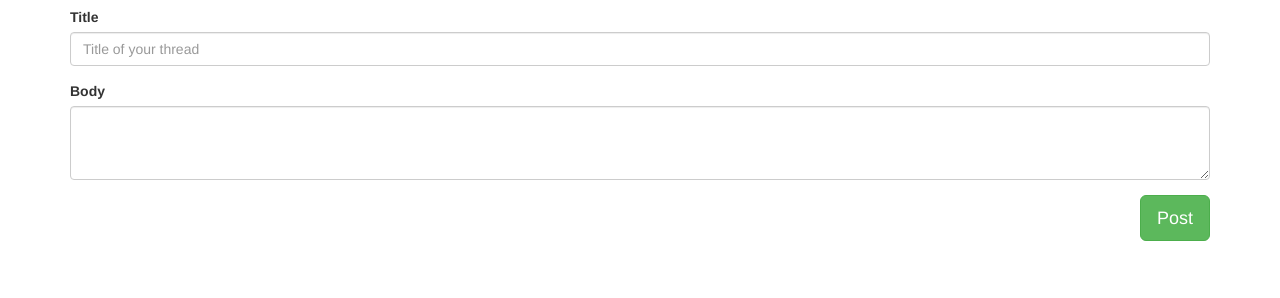
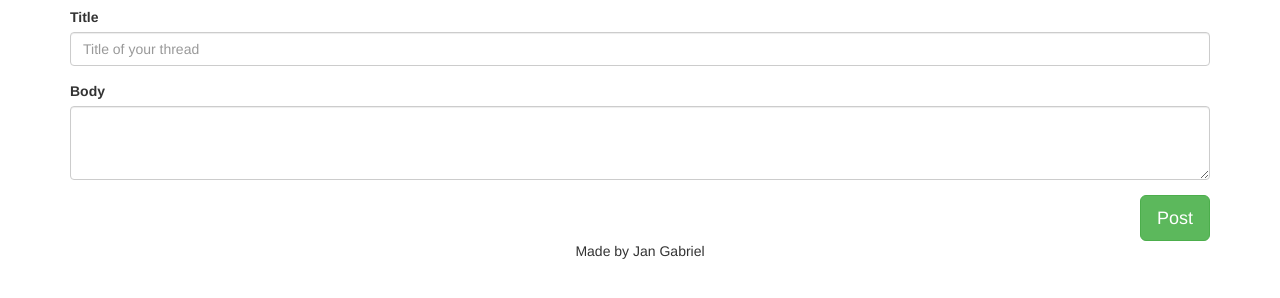
Before and after one commit to johnymachine/pwajg-client, a plain HTML site: page index.html in a window 1280 px wide. Shown: the part 194-492 px from the top of the page. Drawn offline with Linux system fonts and the light colour scheme; no server answers.

Commit message:
Update 2015-11-29T00:16:02.917Z

```diff
--- a/index.html
+++ b/index.html
@@ -1,4 +1,4 @@
 <!DOCTYPE html><html lang="en" ng-app="discussionBoardApp"><head><meta charset="utf-8"><meta http-equiv="X-UA-Compatible" content="IE=edge"><meta name="viewport" content="width=device-width,initial-scale=1"><!-- Angular locationProvider base url --><title>Discussion board</title><!-- App wide css compilation (bootstrap, fontawesome, app) --><link href="css/app.min.css" rel="stylesheet"><!-- HTML5 shim and Respond.js for IE8 support of HTML5 elements and media queries --><!-- WARNING: Respond.js doesn't work if you view the page via file:// --><!--[if lt IE 9]>
       <script src="https://oss.maxcdn.com/html5shiv/3.7.2/html5shiv.min.js"></script>
       <script src="https://oss.maxcdn.com/respond/1.4.2/respond.min.js"></script>
-    <![endif]--></head><body><nav class="navbar navbar-default" ng-controller="authController"><div class="container"><div class="navbar-header"><a class="navbar-brand" href="#/">Discussion board</a></div><p class="navbar-text navbar-right" ng-cloak>Signed in as {{auth.name}} ({{auth.username}})</p></div></nav><div class="container" ng-view></div><!-- Angular --><script src="js/angular.min.js"></script><!-- Angular route module --><script src="js/angular-route.min.js"></script><!-- Angular resource module --><script src="js/angular-resource.min.js"></script><!-- App wide js--><script src="js/app.min.js"></script></body></html>
+    <![endif]--></head><body><nav class="navbar navbar-default" ng-controller="authController"><div class="container"><div class="navbar-header"><a class="navbar-brand" href="#/">Discussion board</a></div><p class="navbar-text navbar-right" ng-cloak>Signed in as {{auth.name}} ({{auth.username}})</p></div></nav><div class="container" ng-view></div><footer><p class="text-center">Made by Jan Gabriel</p><!-- Angular --><script src="js/angular.min.js"></script><!-- Angular route module --><script src="js/angular-route.min.js"></script><!-- Angular resource module --><script src="js/angular-resource.min.js"></script><!-- App wide js--><script src="js/app.min.js"></script></footer></body></html>
```
